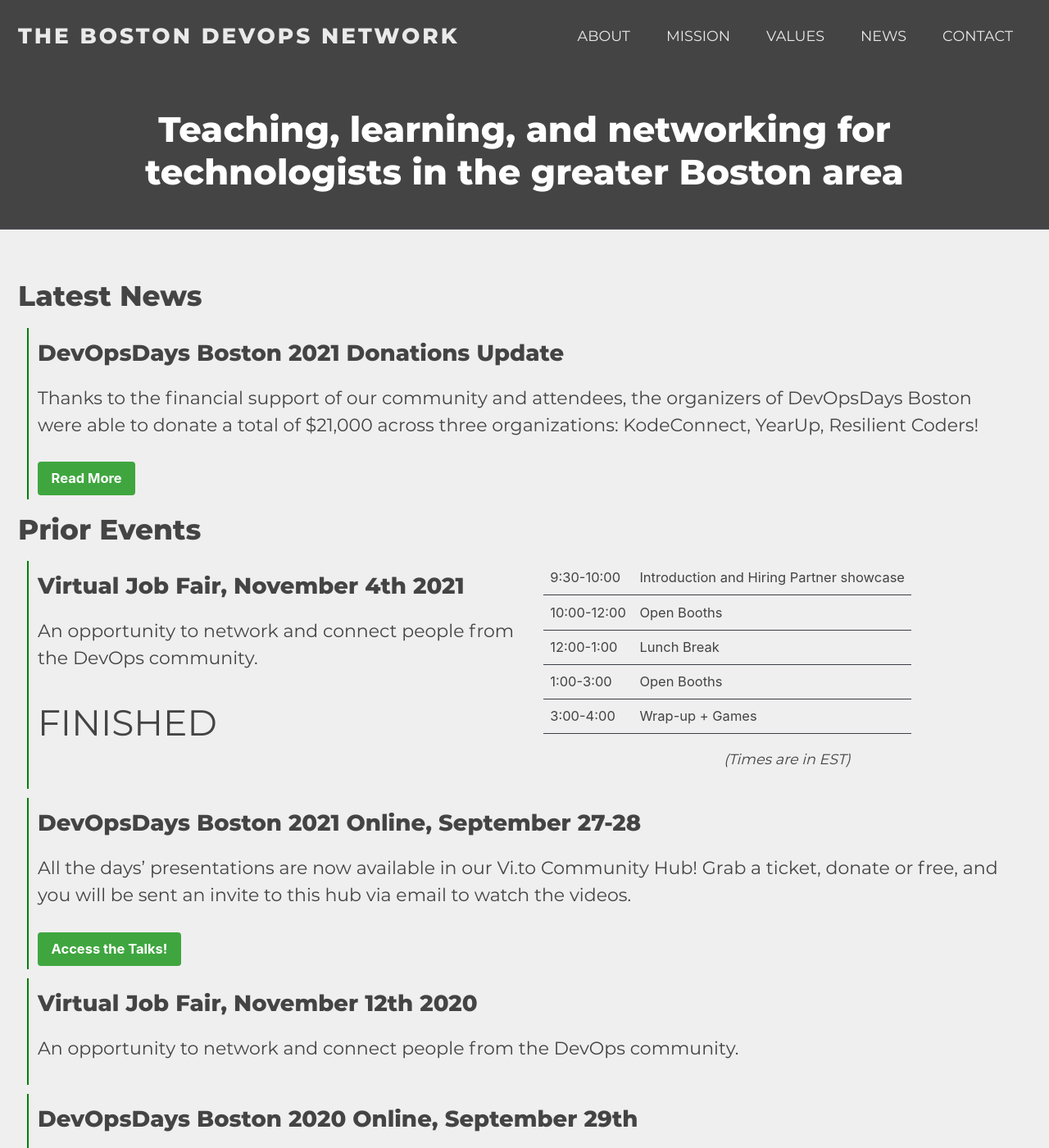
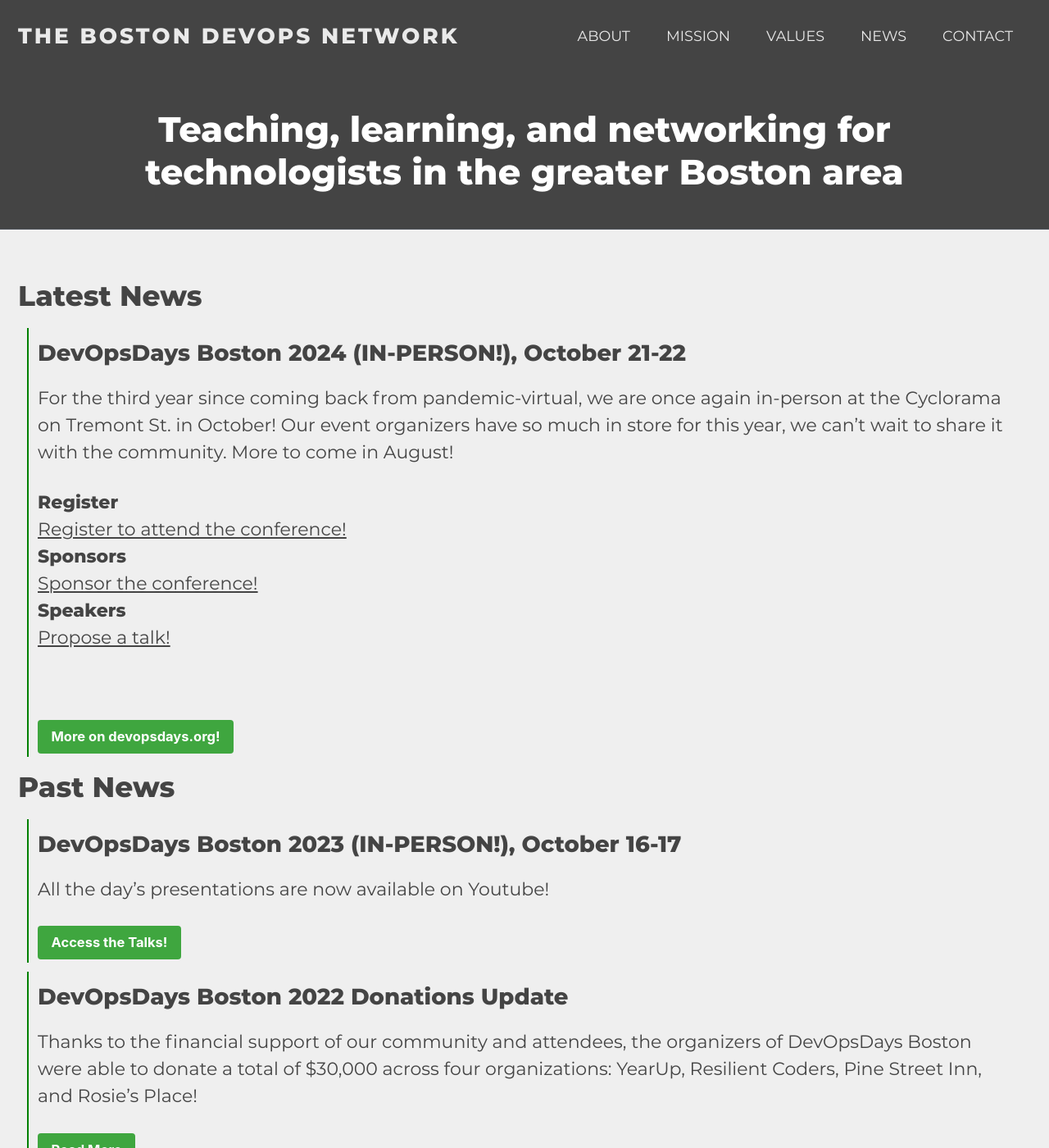
Before and after one commit to bostondevopsnetwork/bostondevopsnetwork.org, a Jekyll site: the page built from index.md, in a window 1280 px wide and 1400 px high. Shown: the whole window at 82% size. Built offline with Jekyll 4.4.1, drawn with Linux system fonts in a browser that asks for light colours; cached includes are drawn as plain includes; some of the changed text lies outside the part shown.

Commit message:
Add backlog of updates

```diff
--- a/index.md
+++ b/index.md
@@ -6,6 +6,69 @@ layout: home
 ---
 
 # Latest News
+
+<div class="home-page-list-item">
+<div class="flexbox">
+<div class="home-page-list-item-partone" markdown=1>
+## DevOpsDays Boston 2024 (IN-PERSON!), October 21-22
+For the third year since coming back from pandemic-virtual, we are once again in-person at the Cyclorama on Tremont St. in October! Our event organizers have so much in store for this year, we can't wait to share it with the community. More to come in August!
+
+<div class="col-md-4">
+<div class="row">
+<div class="col-md-2"><strong>Register</strong></div>
+<div class="col-md-8"><a href="https://ti.to/devopsdaysbos/2024">Register to attend the conference!</a></div>
+</div>
+<div class="row">
+<div class="col-md-2"><strong>Sponsors</strong></div>
+<div class="col-md-8"><a href="https://devopsdays.org/events/2024-boston/sponsor">Sponsor the conference!</a></div>
+</div>
+<div class="row">
+<div class="col-md-2"><strong>Speakers</strong></div>
+<div class="col-md-8"><a href="https://talks.devopsdays.org/devopsdays-boston-2024/cfp">Propose a talk!</a></div>
+</div>
+</div>
+
+<br />
+</div>
+</div>
+<a href="https://devopsdays.org/events/2024-boston/welcome/" class="btn btn--success">More on devopsdays.org!</a>
+</div>
+
+# Past News
+
+<div class="home-page-list-item">
+<div class="flexbox">
+<div class="home-page-list-item-partone" markdown=1>
+## DevOpsDays Boston 2023 (IN-PERSON!), October 16-17
+All the day's presentations are now available on Youtube!
+</div>
+</div>
+<a href="https://www.youtube.com/watch?v=IqSjaaHich8&list=PLKOXVA7dUqS9aHH1tP06PSUp5RPnV1v6d" class="btn btn--success">Access the Talks!</a>
+</div>
+
+
+<div class="home-page-list-item">
+<div class="flexbox">
+<div class="home-page-list-item-partone" markdown=1>
+## DevOpsDays Boston 2022 Donations Update
+Thanks to the financial support of our community and attendees, the organizers of DevOpsDays Boston were able to donate a total of $30,000 across four organizations: YearUp, Resilient Coders, Pine Street Inn, and Rosie's Place!
+</div>
+</div>
+<a href="/devopsdays-boston-2022-donations-update/" class="btn btn--success">Read More</a>
+</div>
+
+
+<div class="home-page-list-item">
+<div class="flexbox">
+<div class="home-page-list-item-partone" markdown=1>
+## DevOpsDays Boston 2022 (IN-PERSON!), September 12-13
+All the day's presentations are now available on Youtube!
+</div>
+</div>
+<a href="https://www.youtube.com/watch?v=G_qKe4oiZ8Y&list=PLKOXVA7dUqS8tHxu85IK-OEsmxdmT-Ezo" class="btn btn--success">Access the Talks!</a>
+</div>
+
+
 <div class="home-page-list-item">
 <div class="flexbox">
 <div class="home-page-list-item-partone" markdown=1>
@@ -16,10 +79,6 @@ Thanks to the financial support of our community and attendees, the organizers o
 <a href="/devopsdays-boston-2021-donations-update/" class="btn btn--success">Read More</a>
 </div>
 
-
-
-# Prior Events
-
 <div class="home-page-list-item">
 <div class="flexbox">
 <div class="home-page-list-item-partone" markdown=1>
@@ -29,9 +88,7 @@ An opportunity to network and connect people from the DevOps community.
 <div style="font-size:2em;margin-top:0px;margin-bottom:0px;">
 <span id="job_fair_countdown"></span>
 </div>
-<script src="/assets/js/countdown.js"></script>
-<script>createCountdown("Nov 4, 2021 16:30:00","job_fair_countdown");</script>
-
+<a href="/job-fair/" class="btn btn--success">Learn More</a>
 </div>
 <div class="home-page-list-item-parttwo">
 
@@ -54,17 +111,14 @@ An opportunity to network and connect people from the DevOps community.
 <!-- underneath --->
 </div>
 
-
-
 <div class="home-page-list-item">
 <div class="flexbox">
 <div class="home-page-list-item-partone" markdown=1>
 ## DevOpsDays Boston 2021 Online, September 27-28
-All the days' presentations are now available in our Vi.to Community Hub!
-Grab a ticket, donate or free, and you will be sent an invite to this hub via email to watch the videos.
+All the day's presentations are now available on Youtube!
 </div>
 </div>
-<a href="https://ti.to/devopsdaysbos/2021" class="btn btn--success">Access the Talks!</a>
+<a href="https://www.youtube.com/watch?v=2oEdbsW0omo&list=PLKOXVA7dUqS-jpyrBcdWKzAbPLRuAhNs0" class="btn btn--success">Access the Talks!</a>
 </div>
 
 <div class="home-page-list-item">
```
Also changed, not shown: _pages/blog/devopsdays-boston-2022-donations-update.md (added, +17 -0 lines).
